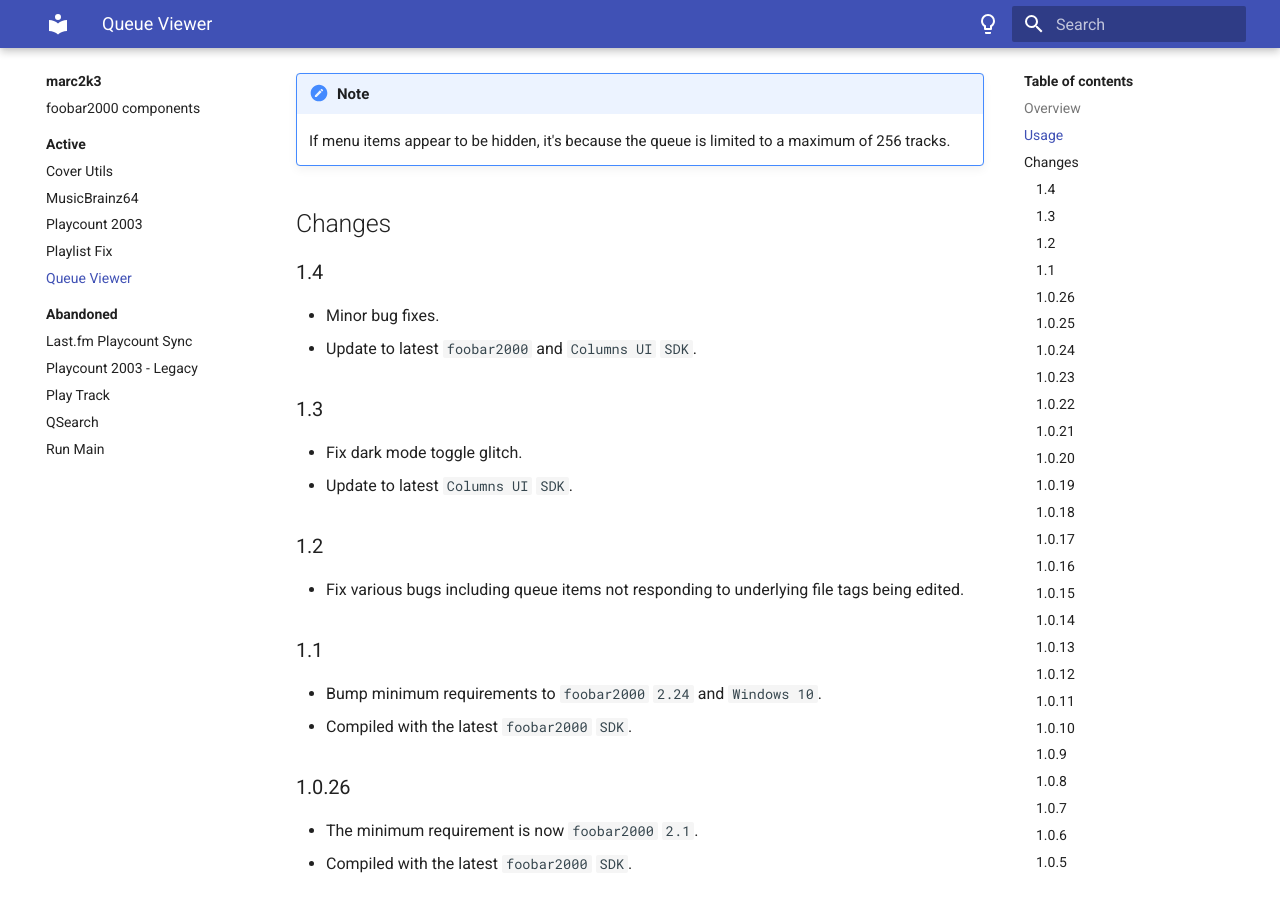
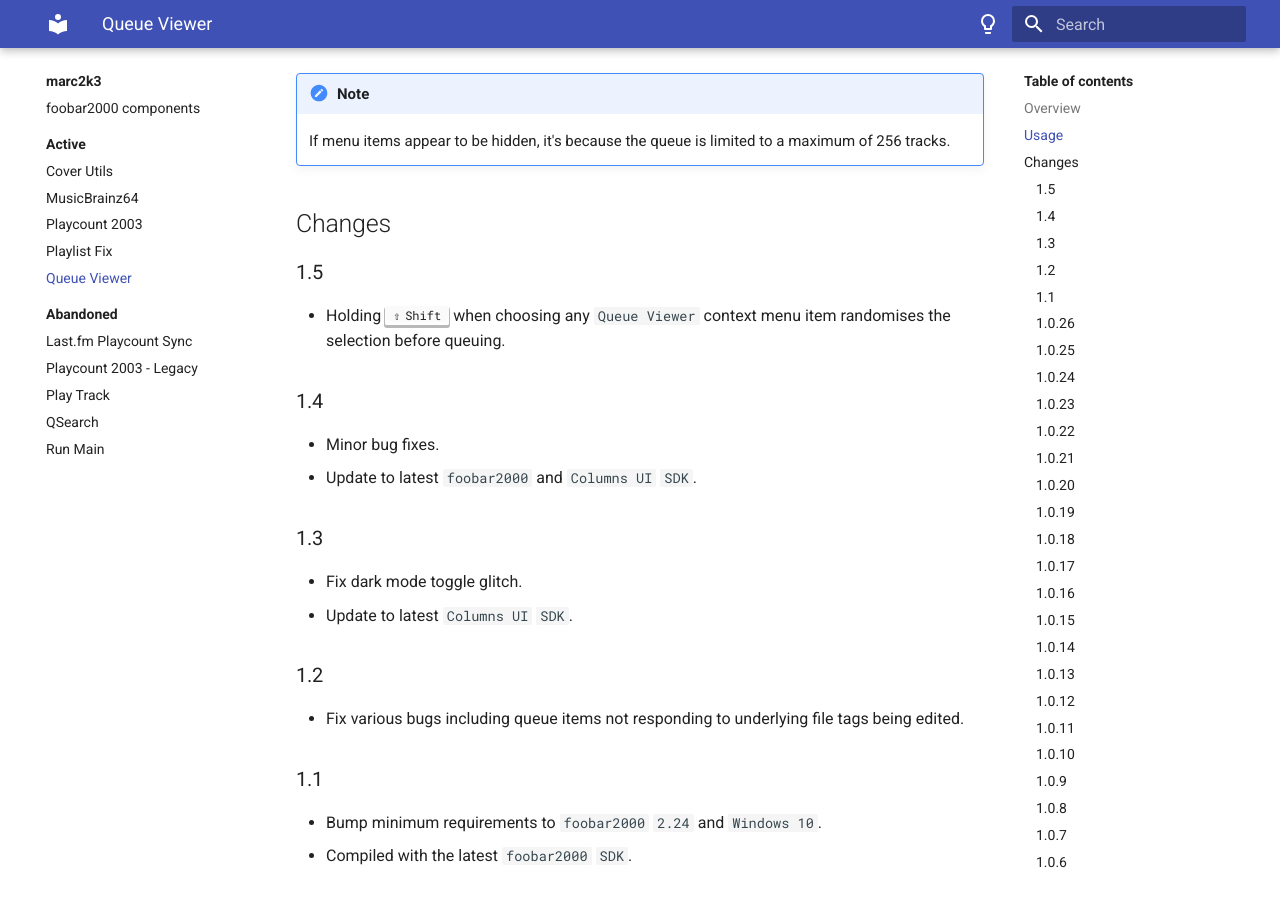
Before and after one commit to marc2k3/marc2k3.github.io, an MkDocs documentation site: the page built from docs/component/queue-viewer.md, in a window 1280 px wide and 900 px high, scrolled down 1274 px. Built offline with MkDocs 1.6.1 and Material for MkDocs 9.7.7, drawn with Linux system fonts in a browser that asks for light colours.

Commit message:
Queue Viewer 1.5

```diff
--- a/docs/component/queue-viewer.md
+++ b/docs/component/queue-viewer.md
@@ -42,6 +42,10 @@
 	tracks.
 
 ## Changes
+
+### 1.5
+- Holding ++shift++ when choosing any `Queue Viewer` context menu item randomises
+the selection before queuing.
 
 ### 1.4
 - Minor bug fixes.
```
Also changed, not shown: docs/index.md (+1 -1 lines).
